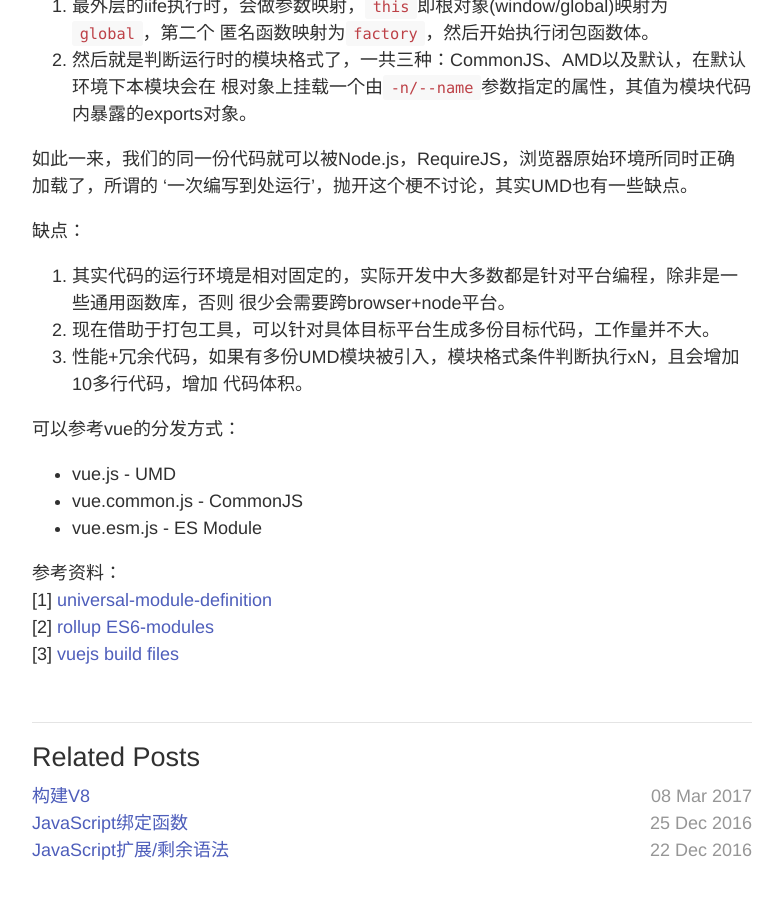
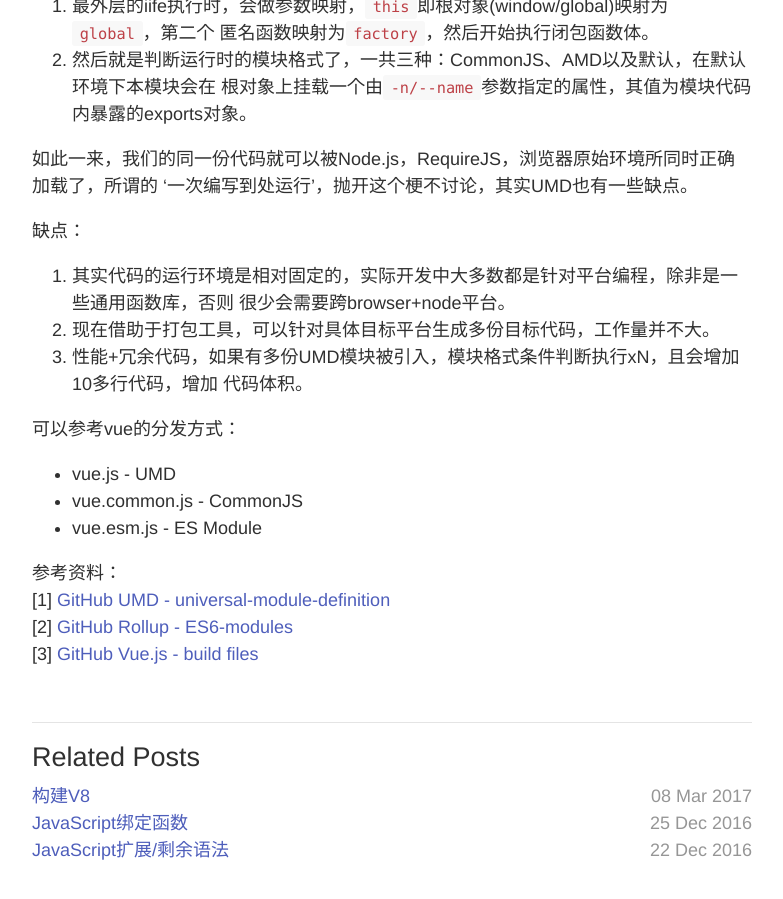
Before and after one commit to skylerlee/codelet, a Jekyll site: the page built from _posts/2016-12-12-javascript-umd.md, in a window 1280 px wide and 900 px high, scrolled down 1290 px. Shown: the whole window, without its empty margins (248-1031 px from the left). Built offline with Jekyll 4.4.1, drawn with Linux system fonts in a browser that asks for light colours.

Commit message:
Update refs

```diff
--- a/_posts/2016-12-12-javascript-umd.md
+++ b/_posts/2016-12-12-javascript-umd.md
@@ -72,6 +72,6 @@ umd据说可以适配所有的模块环境，那么我们就先输出一个umd
 * vue.esm.js - ES Module
 
 参考资料：
-[1] [universal-module-definition](https://github.com/umdjs/umd#umd-universal-module-definition)
-[2] [rollup ES6-modules](https://github.com/rollup/rollup/wiki/ES6-modules#why-use-modules-at-all)
-[3] [vuejs build files](https://github.com/vuejs/vue/tree/dev/dist#explanation-of-build-files)
+[1] [GitHub UMD - universal-module-definition](https://github.com/umdjs/umd#umd-universal-module-definition)
+[2] [GitHub Rollup - ES6-modules](https://github.com/rollup/rollup/wiki/ES6-modules#why-use-modules-at-all)
+[3] [GitHub Vue.js - build files](https://github.com/vuejs/vue/tree/dev/dist#explanation-of-build-files)
```
